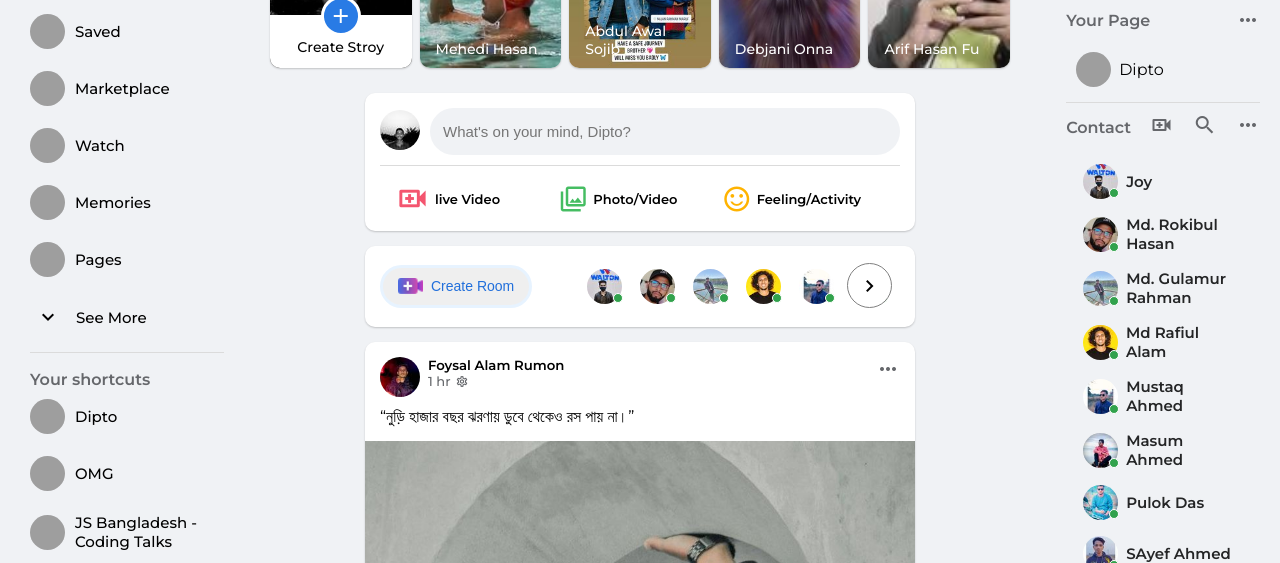
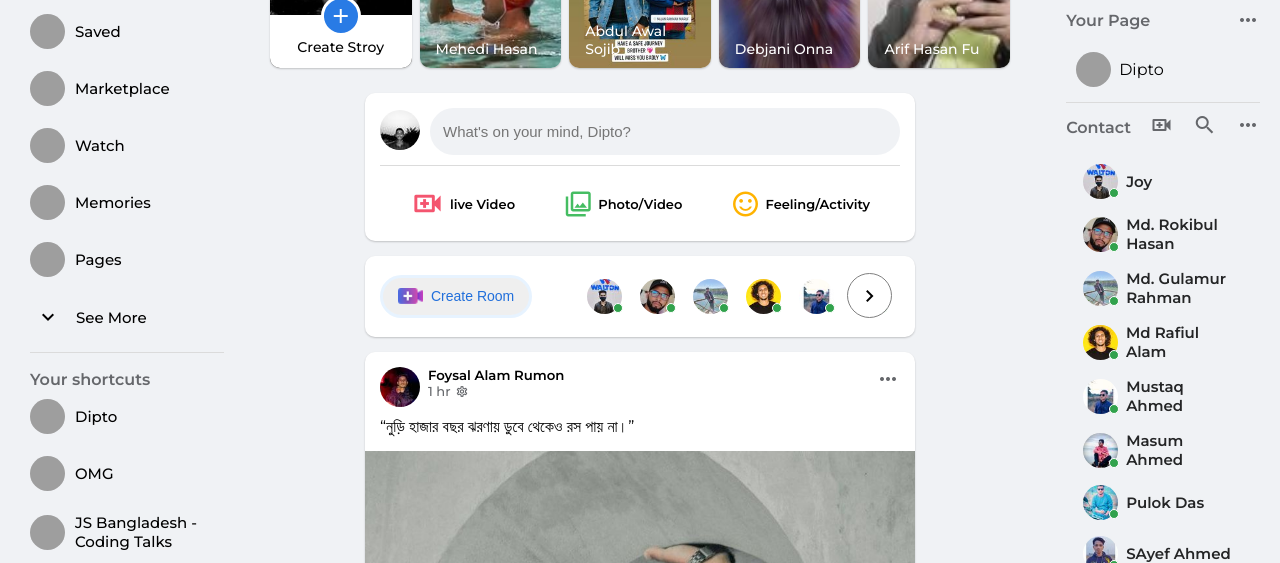
Before and after one commit to diptowebhero/facebook-clone, a plain HTML site: page index.html in a window 1280 px wide. Shown: the part 237-800 px from the top of the page. Drawn offline with Linux system fonts and the light colour scheme; grey boxes are pictures that could not be loaded.

Commit message:
some updated

```diff
--- a/css/style.css
+++ b/css/style.css
@@ -500,10 +500,14 @@
   display: flex;
   align-items: center;
   font-weight: 500;
-  flex: 1;
+  padding: 5px 15px;
   cursor: pointer;
+  border-radius: 5px;
+  transition: 0.3s;
 }
-
+.create_post_bottom ul li:hover{
+  background: #f0f2f5;
+}
 .create_post_bottom ul li h5 {
   font-weight: 600;
   font-size: 14px;
```
